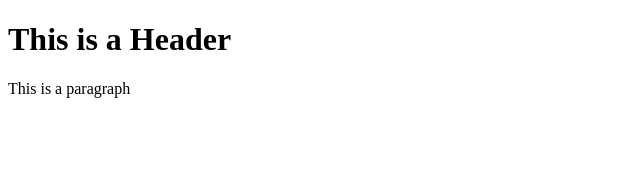
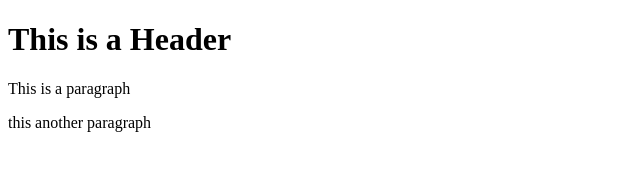
Before and after one commit to kamajo119/git-test, a plain HTML site: page index.html in a window 1280 px wide. Shown: the whole page, without its empty margins (0-640 px from the left). Drawn offline with Linux system fonts and the light colour scheme.

Commit message:
second commit

```diff
--- a/index.html
+++ b/index.html
@@ -3,5 +3,6 @@
     <body>
         <h1>This is a Header</h1>
         <p>This is a paragraph</p>
+        <p>this another paragraph</p>
     </body>
 </html>
```
